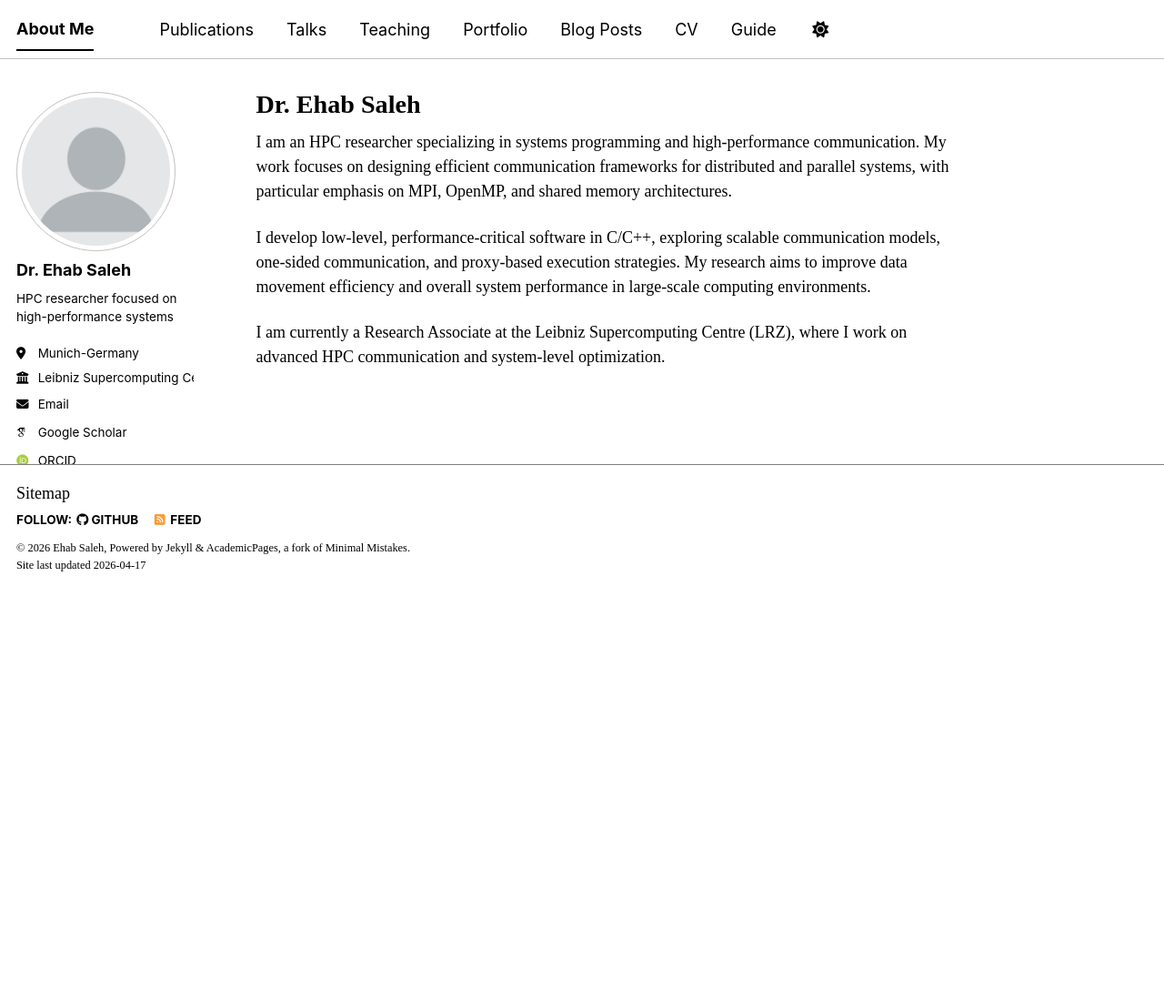
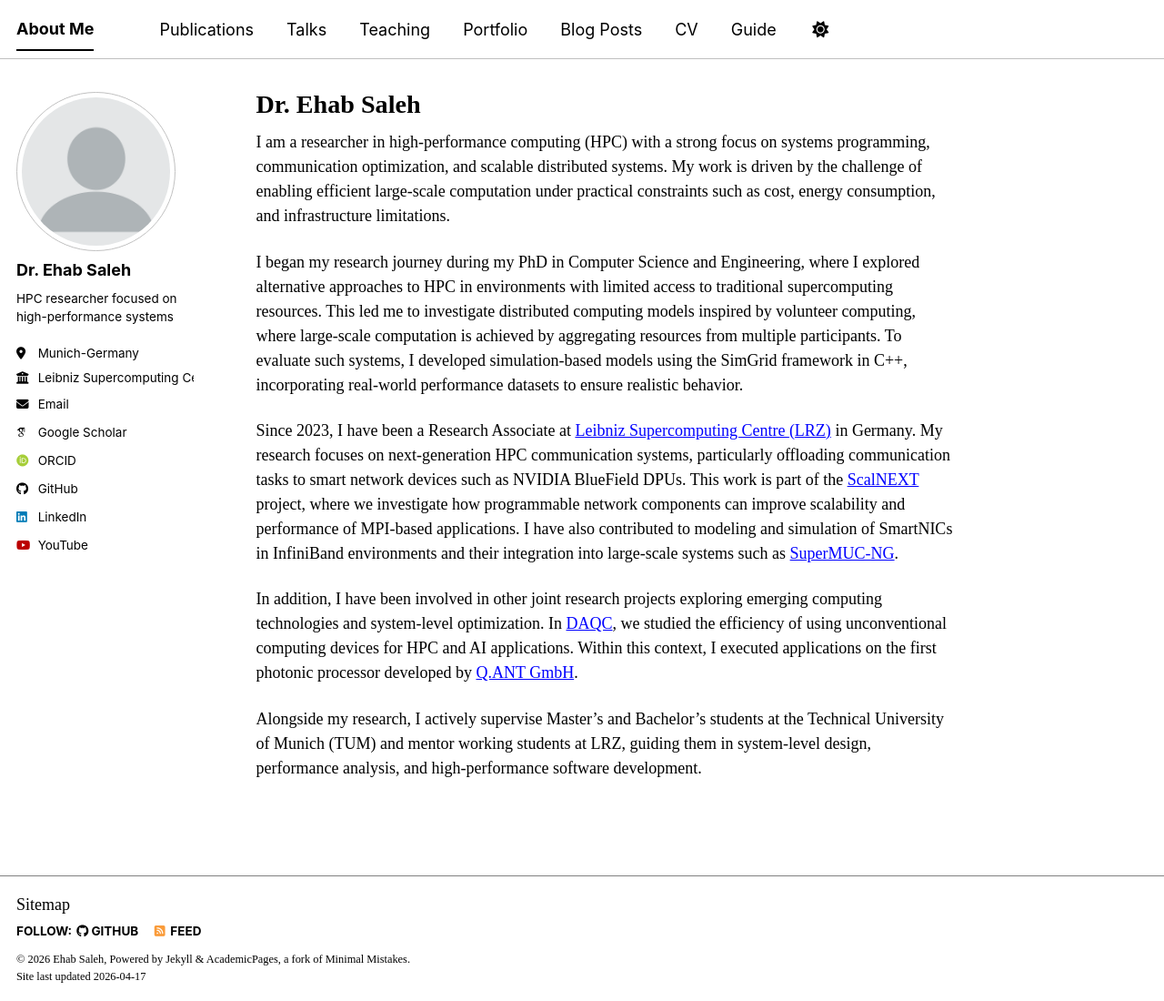
Before and after one commit to ehabosaleh/ehabosaleh.github.io, a Jekyll site: the page built from _pages/about.md, in a window 1280 px wide and 1100 px high. Shown: the whole window at 91% size. Built offline with Jekyll 4.4.1, drawn with Linux system fonts in a browser that asks for light colours; some web fonts are replaced; a script bundle is joined from its source files by our own code; library files that are not in the unit come from our copies.

Commit message:
Revise about section for clarity and detail
Updated the about section to reflect current research focus and projects.

```diff
--- a/_pages/about.md
+++ b/_pages/about.md
@@ -7,8 +7,13 @@
   - /about.html
 ---
 
-I am an HPC researcher specializing in systems programming and high-performance communication. My work focuses on designing efficient communication frameworks for distributed and parallel systems, with particular emphasis on MPI, OpenMP, and shared memory architectures.
+I am a researcher in high-performance computing (HPC) with a strong focus on systems programming, communication optimization, and scalable distributed systems. My work is driven by the challenge of enabling efficient large-scale computation under practical constraints such as cost, energy consumption, and infrastructure limitations.
 
-I develop low-level, performance-critical software in C/C++, exploring scalable communication models, one-sided communication, and proxy-based execution strategies. My research aims to improve data movement efficiency and overall system performance in large-scale computing environments.
+I began my research journey during my PhD in Computer Science and Engineering, where I explored alternative approaches to HPC in environments with limited access to traditional supercomputing resources. This led me to investigate distributed computing models inspired by volunteer computing, where large-scale computation is achieved by aggregating resources from multiple participants. To evaluate such systems, I developed simulation-based models using the SimGrid framework in C++, incorporating real-world performance datasets to ensure realistic behavior.
 
-I am currently a Research Associate at the Leibniz Supercomputing Centre (LRZ), where I work on advanced HPC communication and system-level optimization.
+
+Since 2023, I have been a Research Associate at [Leibniz Supercomputing Centre (LRZ)](https://www.lrz.de) in Germany. My research focuses on next-generation HPC communication systems, particularly offloading communication tasks to smart network devices such as NVIDIA BlueField DPUs. This work is part of the [ScalNEXT](https://www.lrz.de/en/research/research-projects/detail/scalnext) project, where we investigate how programmable network components can improve scalability and performance of MPI-based applications. I have also contributed to modeling and simulation of SmartNICs in InfiniBand environments and their integration into large-scale systems such as [SuperMUC-NG](https://en.wikipedia.org/wiki/SuperMUC).
+
+In addition, I have been involved in other joint research projects exploring emerging computing technologies and system-level optimization. In [DAQC](https://www.lrz.de/en/research/research-projects/detail/hoehere-leistung-weniger-energie-zweite-generation-photonischer-prozessoren-am-lrz), we studied the efficiency of using unconventional computing devices for HPC and AI applications. Within this context, I executed applications on the first photonic processor developed by [Q.ANT GmbH](https://qant.com/de/).
+
+Alongside my research, I actively supervise Master’s and Bachelor’s students at the Technical University of Munich (TUM) and mentor working students at LRZ, guiding them in system-level design, performance analysis, and high-performance software development.
```
